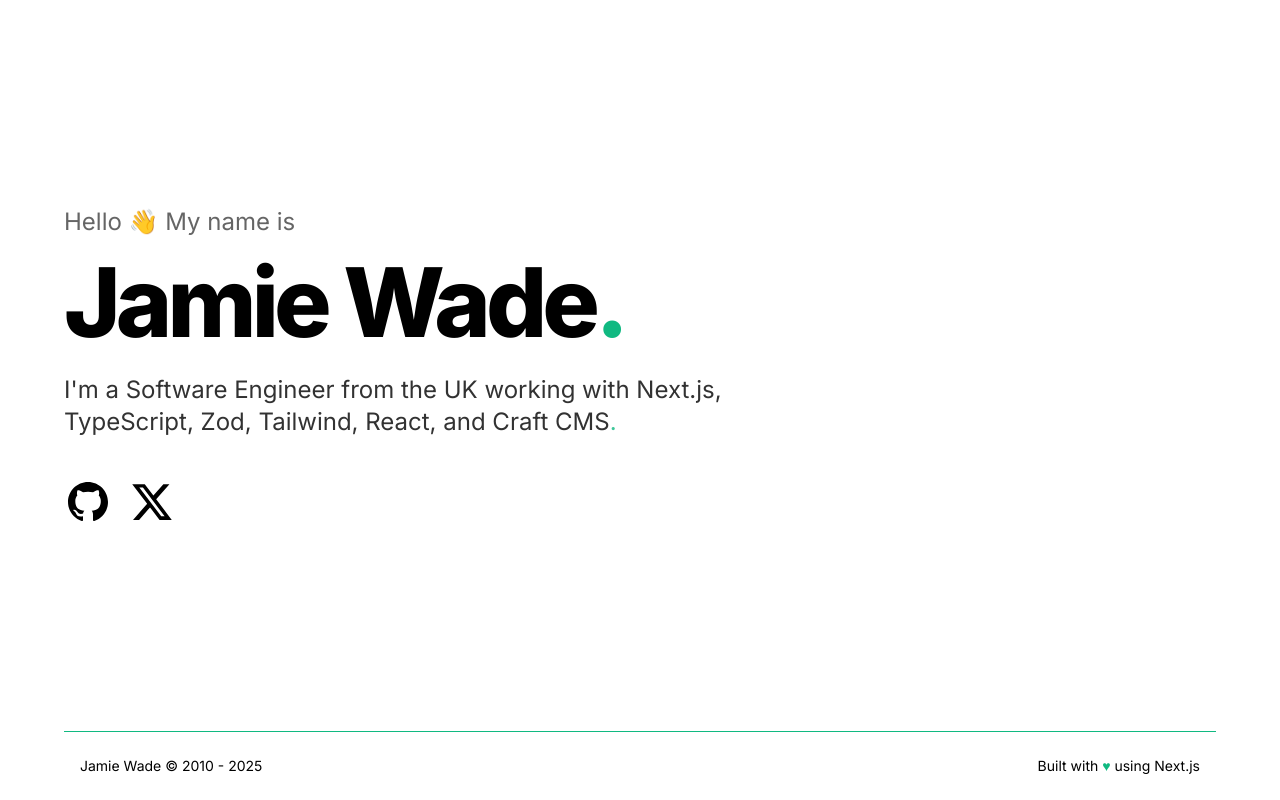
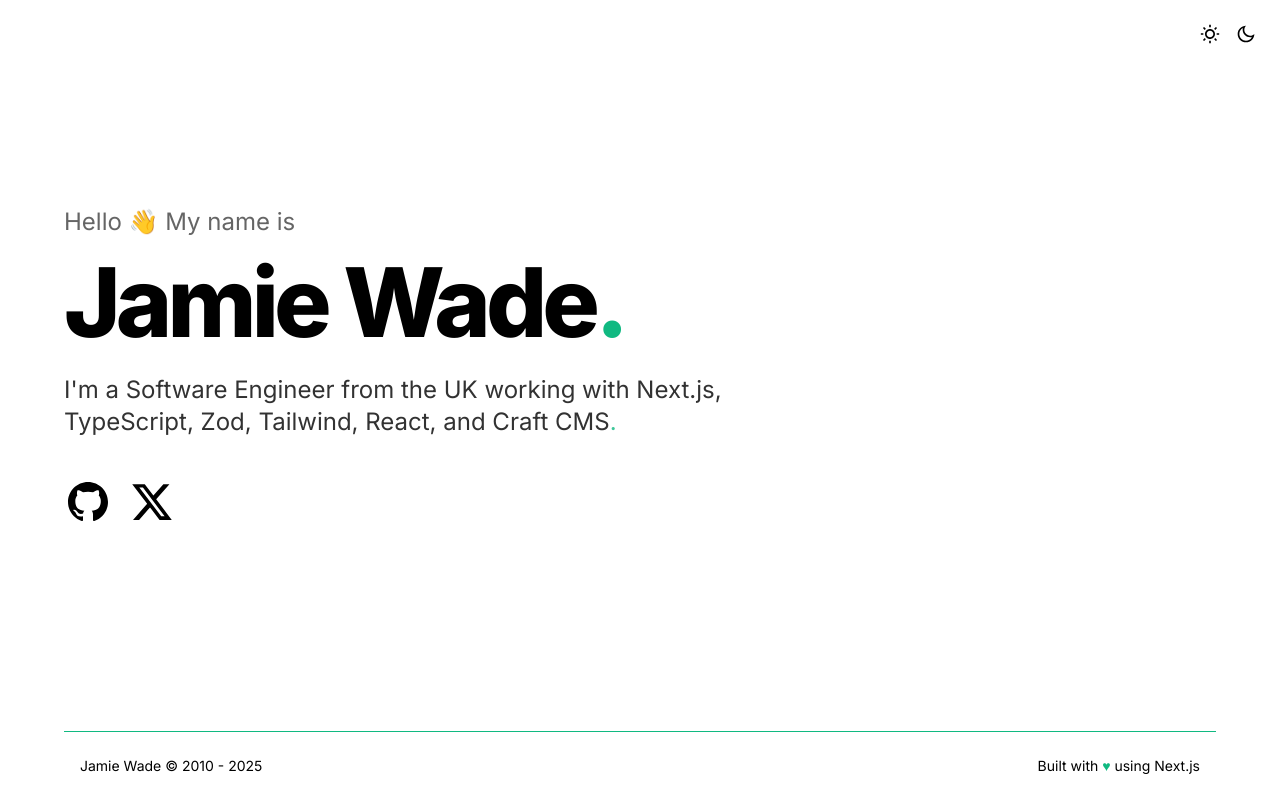
Before and after one commit to jamiewade/jamiewade.co.uk, a Next.js app: page / in a window 1280 px wide. Built offline with nearby package versions, Linux system fonts and the light colour scheme.

Commit message:
Starting theme selector front-end

```diff
--- a/src/app/layout.tsx
+++ b/src/app/layout.tsx
@@ -6,6 +6,8 @@ import { Inter } from 'next/font/google';
 import './globals.css';
 
 import React from 'react';
+
+import ThemeSelector from '@/components/ThemeSelector';
 
 const inter = Inter({
 	variable: '--font-inter',
@@ -35,8 +37,10 @@ export default function RootLayout({
 
 	return (
 		<html lang='en'>
-			<body className={`flex flex-col ${inter.variable} antialiased`}>
-				<main className={'flex-grow py-8 sm:py-12'}>
+			<body className={`flex flex-col relative ${inter.variable} antialiased`}>
+				<ThemeSelector />
+
+				<main className={'flex-grow pt-16 pb-8 sm:py-12'}>
 					<div className={'flex items-center justify-center w-full h-full'}>
 						<div
 							className={
--- /dev/null
+++ b/src/components/ThemeSelector.tsx
@@ -0,0 +1,22 @@
+'use client';
+
+import React from 'react';
+import { RiMoonLine, RiSunLine } from 'react-icons/ri';
+
+export default function ThemeSelector(): React.JSX.Element {
+	return (
+		<ul className={'absolute top-4 right-4 flex text-xl'}>
+			<li>
+				<button className={'block p-2'}>
+					<RiSunLine />
+				</button>
+			</li>
+
+			<li>
+				<button className={'block p-2'}>
+					<RiMoonLine />
+				</button>
+			</li>
+		</ul>
+	);
+}
```
